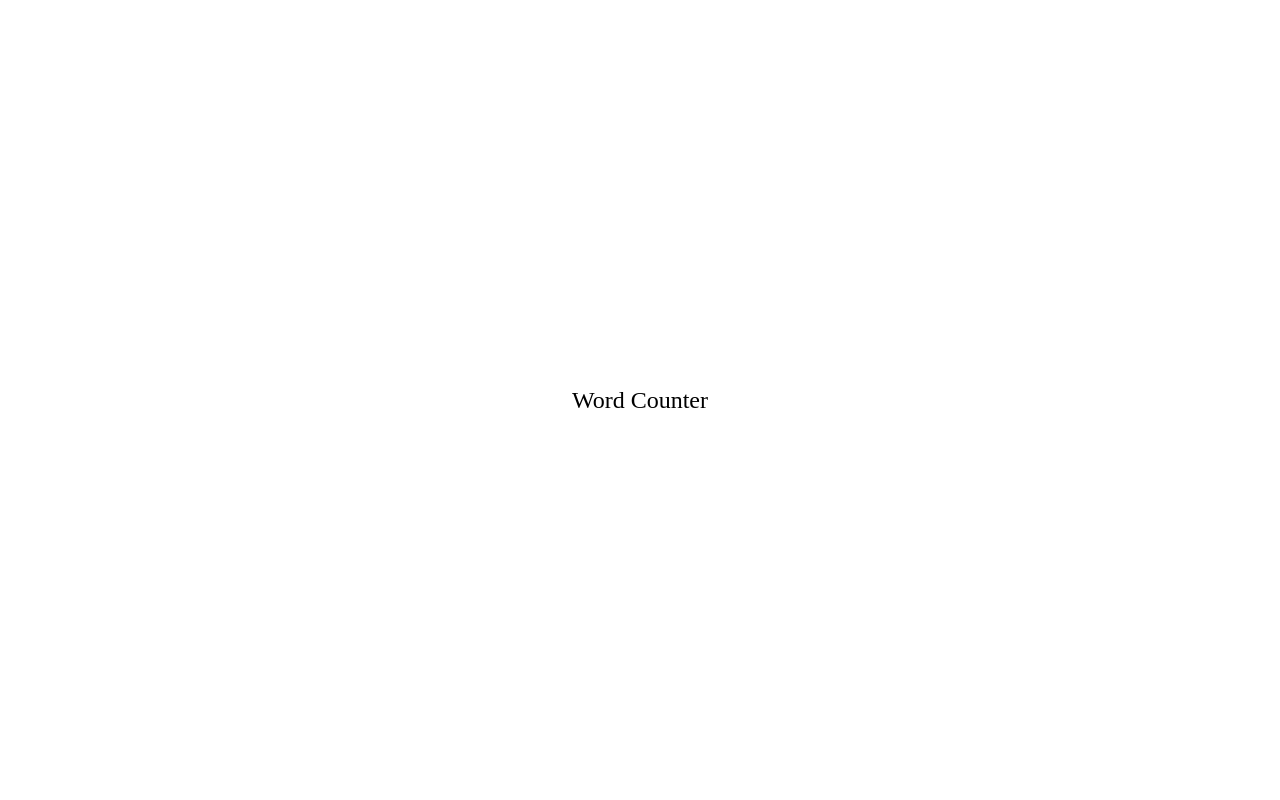
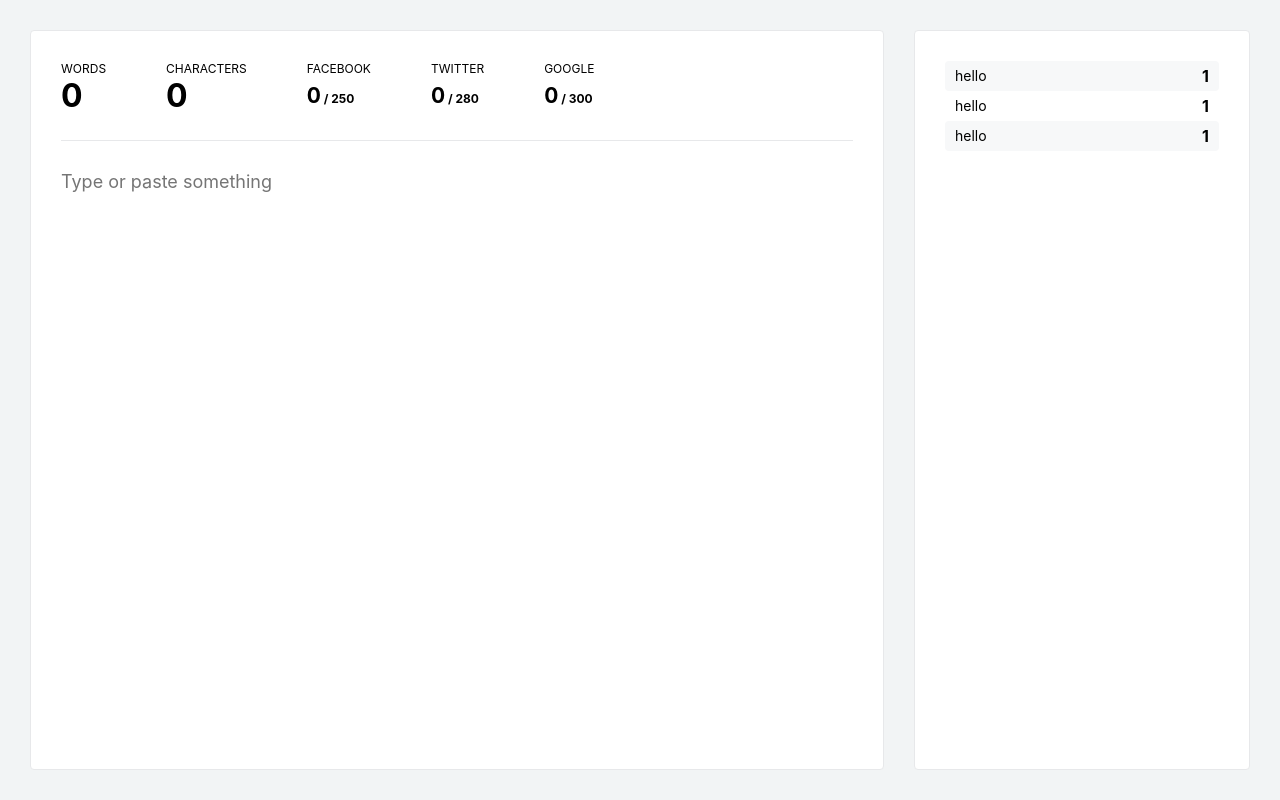
Before and after one commit to ozgrozer/tommy-word-counter, a website: page src/index.html in a window 1280 px wide. Drawn offline with Linux system fonts and the light colour scheme.

Commit message:
Add basic design

```diff
--- a/src/index.html
+++ b/src/index.html
@@ -7,7 +7,64 @@
     <meta name="viewport" content="width=device-width, initial-scale=1.0" />
   </head>
   <body>
-    Word Counter
+    <div id="app">
+      <div class="col col-left">
+        <div class="box">
+          <div class="header">
+            <div id="stats">
+              <div class="group">
+                <div class="title">Words</div>
+                <div class="count">0</div>
+              </div>
+
+              <div class="group">
+                <div class="title">Characters</div>
+                <div class="count">0</div>
+              </div>
+
+              <div class="group">
+                <div class="title">Facebook</div>
+                <div class="count social">0<span> / 250</span></div>
+              </div>
+
+              <div class="group">
+                <div class="title">Twitter</div>
+                <div class="count social">0<span> / 280</span></div>
+              </div>
+
+              <div class="group">
+                <div class="title">Google</div>
+                <div class="count social">0<span> / 300</span></div>
+              </div>
+            </div>
+          </div>
+
+          <div class="content">
+            <textarea id="input" placeholder="Type or paste something"></textarea>
+          </div>
+        </div>
+      </div>
+
+      <div class="col col-right">
+        <div class="box">
+          <div id="mostUsedWords">
+            <div class="word">
+              <span>hello</span>
+              <b>1</b>
+            </div>
+            <div class="word">
+              <span>hello</span>
+              <b>1</b>
+            </div>
+            <div class="word">
+              <span>hello</span>
+              <b>1</b>
+            </div>
+          </div>
+        </div>
+      </div>
+    </div>
+
     <script src="./init.js"></script>
   </body>
 </html>
--- a/src/style.css
+++ b/src/style.css
@@ -1,11 +1,115 @@
-html, body {
+* {
+  margin: 0;
+  padding: 0;
+  outline: none;
+  box-sizing: border-box;
+}
+
+html, body, #app, .col {
   height: 100%;
 }
 
 body {
   margin: 0;
-  display: flex;
-  font-size: 24px;
-  align-items: center;
-  justify-content: center;
+  background-color: #f2f4f5;
 }
+
+body, textarea {
+  font-size: 18px;
+  font-family: -apple-system, BlinkMacSystemFont, 'Segoe UI', Roboto, Helvetica, Arial, sans-serif, 'Apple Color Emoji', 'Segoe UI Emoji', 'Segoe UI Symbol';
+}
+
+#app {
+  padding: 30px;
+}
+#app:after {
+  content: '';
+  clear: both;
+  display: table;
+}
+
+.col-left {
+  width: 70%;
+  float: left;
+}
+.col-right {
+  float: left;
+  margin-left: 30px;
+  width: calc(30% - 30px);
+}
+
+.box {
+  height: 100%;
+  padding: 30px;
+  border-radius: 4px;
+  background-color: #fff;
+  border: 1px solid #e7e8ea;
+}
+.box .header {
+  height: 80px;
+  border-bottom: 1px solid #e7e8ea;
+}
+.box .content {
+  padding-top: 30px;
+  height: calc(100% - 80px);
+}
+
+#input {
+  width: 100%;
+  height: 100%;
+  border: none;
+  resize: none;
+}
+
+#stats {
+  height: 100%;
+  overflow: hidden;
+}
+#stats .group {
+  float: left;
+  height: 100%;
+  margin-left: 60px;
+}
+#stats .group:first-child {
+  margin-left: 0;
+}
+#stats .group .title {
+  font-size: 12px;
+  text-transform: uppercase;
+}
+#stats .group .count {
+  margin-top: 4px;
+  font-size: 32px;
+  line-height: 32px;
+  font-weight: bold;
+}
+#stats .group .count.social {
+  font-size: 21px;
+}
+#stats .group .count span {
+  font-size: 12px;
+}
+
+#mostUsedWords .word:after {
+  content: '';
+  clear: both;
+  display: table;
+}
+#mostUsedWords .word {
+  width: 100%;
+  height: 30px;
+  padding: 0 10px;
+  line-height: 30px;
+  border-radius: 4px;
+}
+#mostUsedWords .word:nth-child(odd) {
+  background-color: #f7f8f9;
+}
+#mostUsedWords .word span {
+  float: left;
+  font-size: 14px;
+}
+#mostUsedWords .word b {
+  float: right;
+  font-size: 16px;
+}
```
